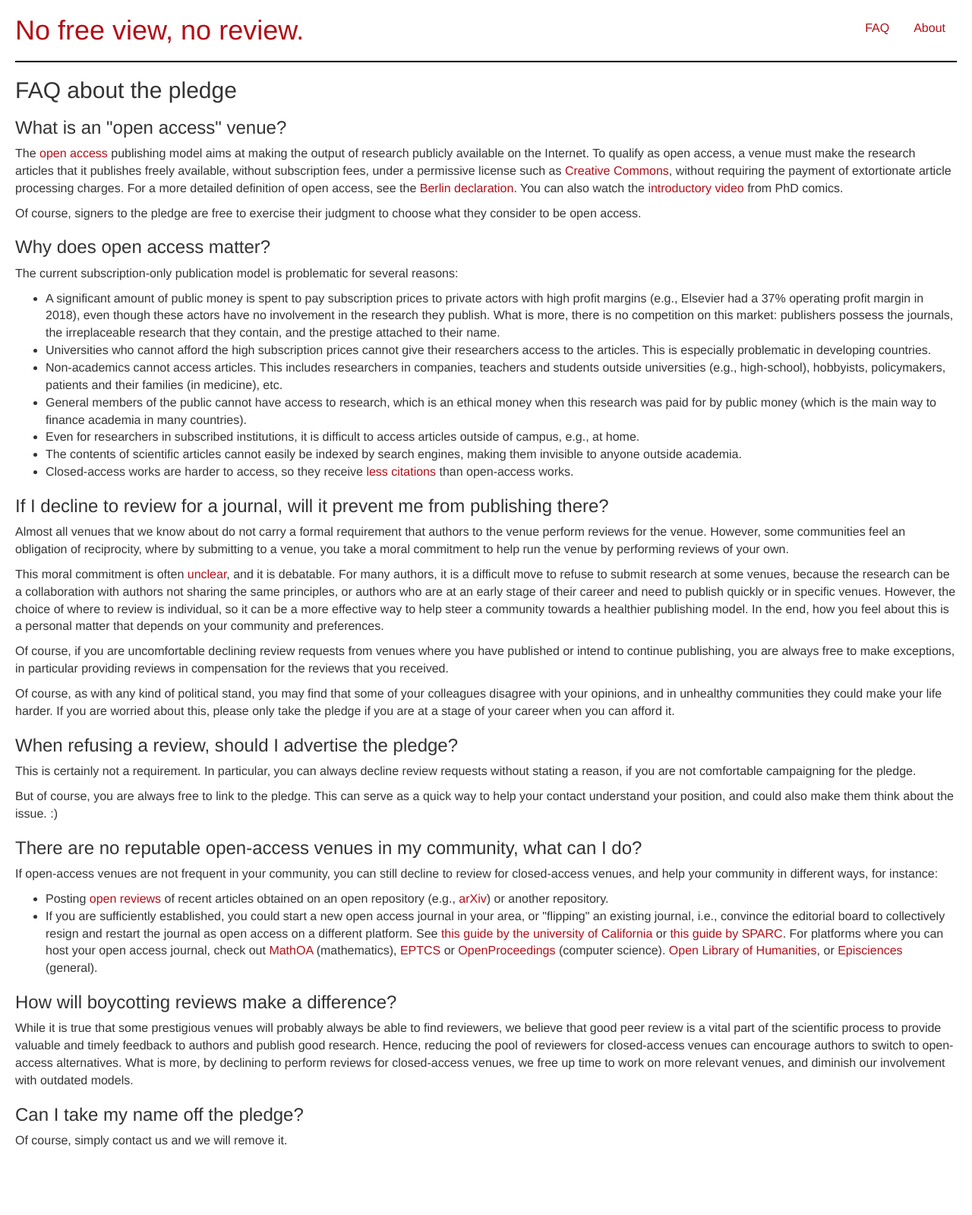
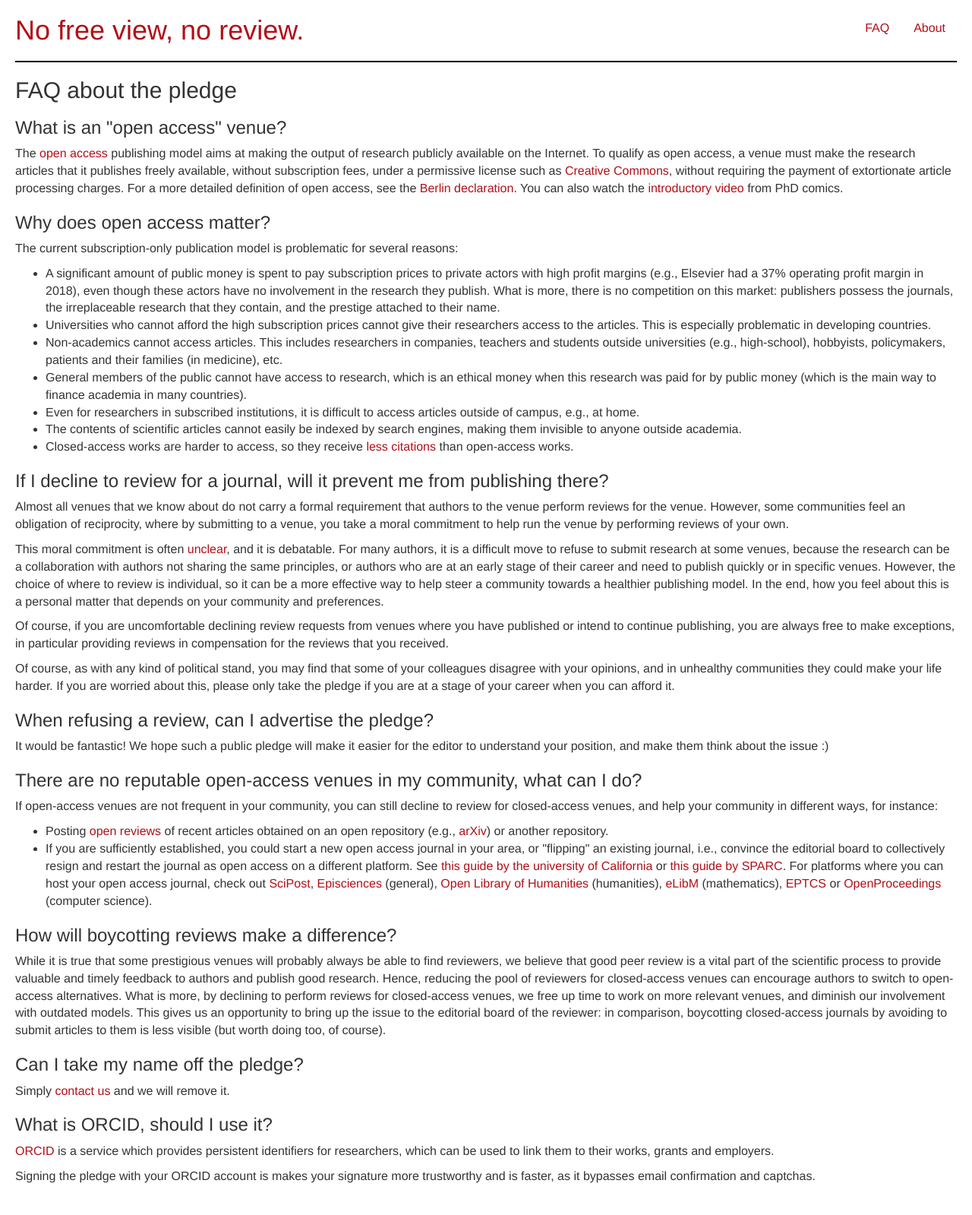
Before and after one commit to dissemin/no-free-view-no-review, a Django app: page /faq in a window 1280 px wide. Shown: the whole page at 76% size. Before the commit the page ends 1510 px from the top, so only its background shows below. Run offline with Django 3.2, Linux system fonts and the light colour scheme; some libraries are stand-ins or nearby versions.

Commit message:
Improve FAQ

```diff
--- a/signatories/templates/about.html
+++ b/signatories/templates/about.html
@@ -2,11 +2,11 @@
 
 {% block content %}
 <h2>About this pledge</h2>
-<p>This pledge is an initiative of academic researchers tired of providing
+<p>This pledge is an initiative of researchers tired of providing
 volunteer reviewing work to publishing venues that do not serve the public
 interest and restrict the access to knowledge. It was created by <a
-  href="https://www.cs.ox.ac.uk/people/antonin.delpeuch/">Antonin Delpeuch</a>
-with help by <a href="https://a3nm.net/">Antoine Amarilli</a>, as part of the
+  href="http://antonin.delpeuch.eu/">Antonin Delpeuch</a>
+and <a href="https://a3nm.net/">Antoine Amarilli</a>, as part of the
 <a href="https://association.dissem.in/">CAPSH association</a>.</p>
 
 <p>You can contact us by emailing hello<span
--- a/signatories/templates/faq.html
+++ b/signatories/templates/faq.html
@@ -16,9 +16,6 @@ more detailed definition of open access, see the
   declaration</a>. You can also watch the <a
   href="https://phdcomics.com/comics.php?f=1533">introductory video</a> from
 PhD comics.</p>
-
-<p>Of course, signers to the pledge are free to exercise their judgment to
-choose what they consider to be open access.</p>
 
 <h3>Why does open access matter?</h3>
 
@@ -80,14 +77,10 @@ your colleagues disagree with your opinions, and in unhealthy communities they
 could make your life harder. If you are worried about this, please only take the
 pledge if you are at a stage of your career when you can afford it.</p>
 
-<h3>When refusing a review, should I advertise the pledge?</h3>
-<p>This is certainly not a requirement. In particular, you can always
-decline review requests without stating a reason, if you are not comfortable
-campaigning for the pledge.</p>
+<h3>When refusing a review, can I advertise the pledge?</h3>
 
-<p>But of course, you are always free to link to the pledge. This can serve as a
-quick way to help your contact understand your position, and could also make
-them think about the issue. :)</p>
+<p>It would be fantastic! We hope such a public pledge will make it easier
+for the editor to understand your position, and make them think about the issue :)</p>
 
 <h3>There are no reputable open-access venues in my community, what can I
   do?</h3>
@@ -107,11 +100,12 @@ ways, for instance:</p>
       guide by the university of California</a> or <a
       href="https://sparcopen.org/our-work/transitioning-your-journal/">this
     guide by SPARC</a>. For platforms where you can host your open access
-  journal, check out <a href="http://www.mathoa.org/">MathOA</a> (mathematics),
-  <a href="http://about.eptcs.org/">EPTCS</a> or <a
-     href="https://openproceedings.org/">OpenProceedings</a> (computer science).
-   <a href="https://openlibhums.org/">Open Library of Humanities</a>, or <a
-      href="https://www.episciences.org/">Episciences</a> (general).</li>
+  journal, check out <a href="https://scipost.org/">SciPost</a>,
+     <a href="https://www.episciences.org/">Episciences</a> (general),
+     <a href="https://openlibhums.org">Open Library of Humanities</a> (humanities),
+     <a href="http://www.elibm.org/">eLibM</a> (mathematics),
+     <a href="http://about.eptcs.org/">EPTCS</a> or <a
+     href="https://openproceedings.org/">OpenProceedings</a> (computer science).</li>
 </ul>
 
 <h3>How will boycotting reviews make a difference?</h3>
@@ -122,10 +116,20 @@ publish good research. Hence, reducing the pool of reviewers for closed-access
 venues can encourage authors to switch to open-access alternatives. What is
 more, by declining to perform reviews for closed-access venues, we free up time
 to work on more relevant venues, and diminish our involvement with outdated
-models.</p>
+models. This gives us an opportunity to bring up the issue to the editorial
+board of the reviewer: in comparison, boycotting closed-access journals by avoiding
+to submit articles to them is less visible (but worth doing too, of course).</p>
 
 <h3>Can I take my name off the pledge?</h3>
-<p>Of course, simply contact us and we will remove it.</p>
+<p>Simply <a href="{% url 'about' %}">contact us</a> and we will remove it.</p>
 
+<h3>What is ORCID, should I use it?</h3>
+
+<p><a href="https://orcid.org">ORCID</a> is a service which provides persistent
+identifiers for researchers, which can be used to link them to their works,
+grants and employers.</p>
+
+<p>Signing the pledge with your ORCID account is makes your signature more
+trustworthy and is faster, as it bypasses email confirmation and captchas.</p>
 
 {% endblock %}
```
